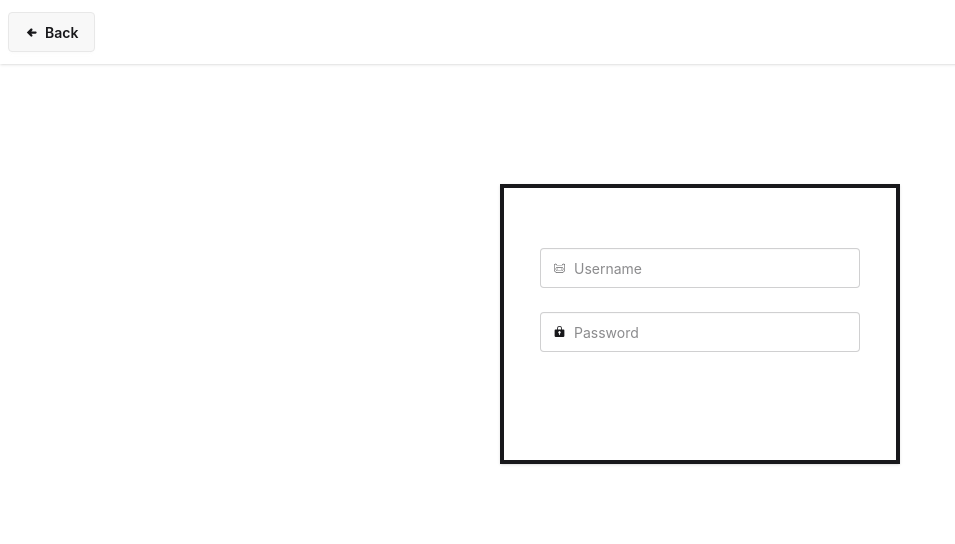
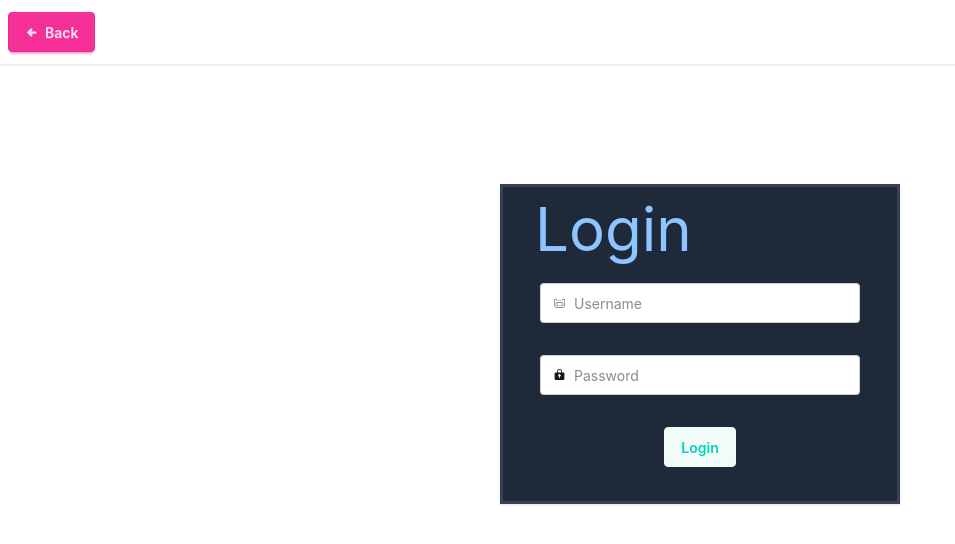
Before and after one commit to CrazyBloxy/Library_System, a React (Vite) app in the folder frontend/: page /login in a window 1280 px wide. Shown: the top 544 px of the page, without its empty margins (0-955 px from the left). Built offline with nearby package versions, Linux system fonts and the light colour scheme.

Commit message:
added login logic back

```diff
--- a/frontend/src/components/navbar/nav.tsx
+++ b/frontend/src/components/navbar/nav.tsx
@@ -14,7 +14,7 @@ export const Navbar = () => {
       <>
         <div className="navbar bg-base-100 shadow-sm">
           <div className="navbar-start">
-            <NavLink to="/" className="btn">
+            <NavLink to="/" className="btn btn-secondary">
               <TiArrowLeftThick /> Back
             </NavLink>
           </div>
@@ -31,7 +31,7 @@ export const Navbar = () => {
         </div>
 
         <div className="navbar-end">
-          <NavLink to="/login" className="btn">
+          <NavLink to="/login" className="btn btn-accent">
             Staff Login <MdOutlineLogin className="size-5"/>
           </NavLink>
         </div>
--- a/frontend/src/components/pages/Login.tsx
+++ b/frontend/src/components/pages/Login.tsx
@@ -26,16 +26,21 @@ export const Login = () => {
     };
 
     return (
-        <div className="border-4 shadow-sm justify-center relative mt-30 ml-125 w-100 h-70">
-            <div className="flex justify-center items-center flex-col space-y-6 mt-15">
+        <form onSubmit={handleSubmit}>
+            <div className="border-3 border-gray-700 bg-gray-800 shadow-sm justify-center relative mt-30 ml-125 w-100 h-80">
+                <h1 className="text-blue-300 text-6xl mt-3 ml-8">Login</h1>
+                <div className="flex justify-center items-center flex-col space-y-8 mt-6">
                     <label className="input validator">
                         <PiFinnTheHumanThin />
                         <input
                             type="text"
+                            required
                             placeholder="Username"
                             pattern="[A-Za-z][A-Za-z0-9\-]*"
                             minLength={3}
                             maxLength={30}
+                            value={form.username}
+                            onChange={(e) => setForm({...form, username: e.target.value})}
                         />
                     </label>
 
@@ -47,13 +52,16 @@ export const Login = () => {
                             placeholder="Password"
                             minLength={8}
                             pattern="(?=.*\d)(?=.*[a-z])(?=.*[A-Z]).{8,}"
-                        title="Must be more than 8 characters, including number, lowercase letter, uppercase letter"
+                            value={form.password}
+                            onChange={(e) => setForm({...form, password: e.target.value})}
                         />
                     </label>
+                    <button className="btn btn-soft btn-accent">
+                        Login
+                    </button>
                 </div>
-
             </div>
-
+        </form>
 
     );
 };
--- a/frontend/src/index.css
+++ b/frontend/src/index.css
@@ -1,5 +1,6 @@
 @import "tailwindcss";
 @plugin "daisyui";
+
 
 @plugin "daisyui/theme" {
   name: "night";
@@ -34,4 +35,4 @@
   --border: 1px;
   --depth: 0;
   --noise: 0;
-};
+}
```
Lines whose indentation alone changed are shown as unchanged.
